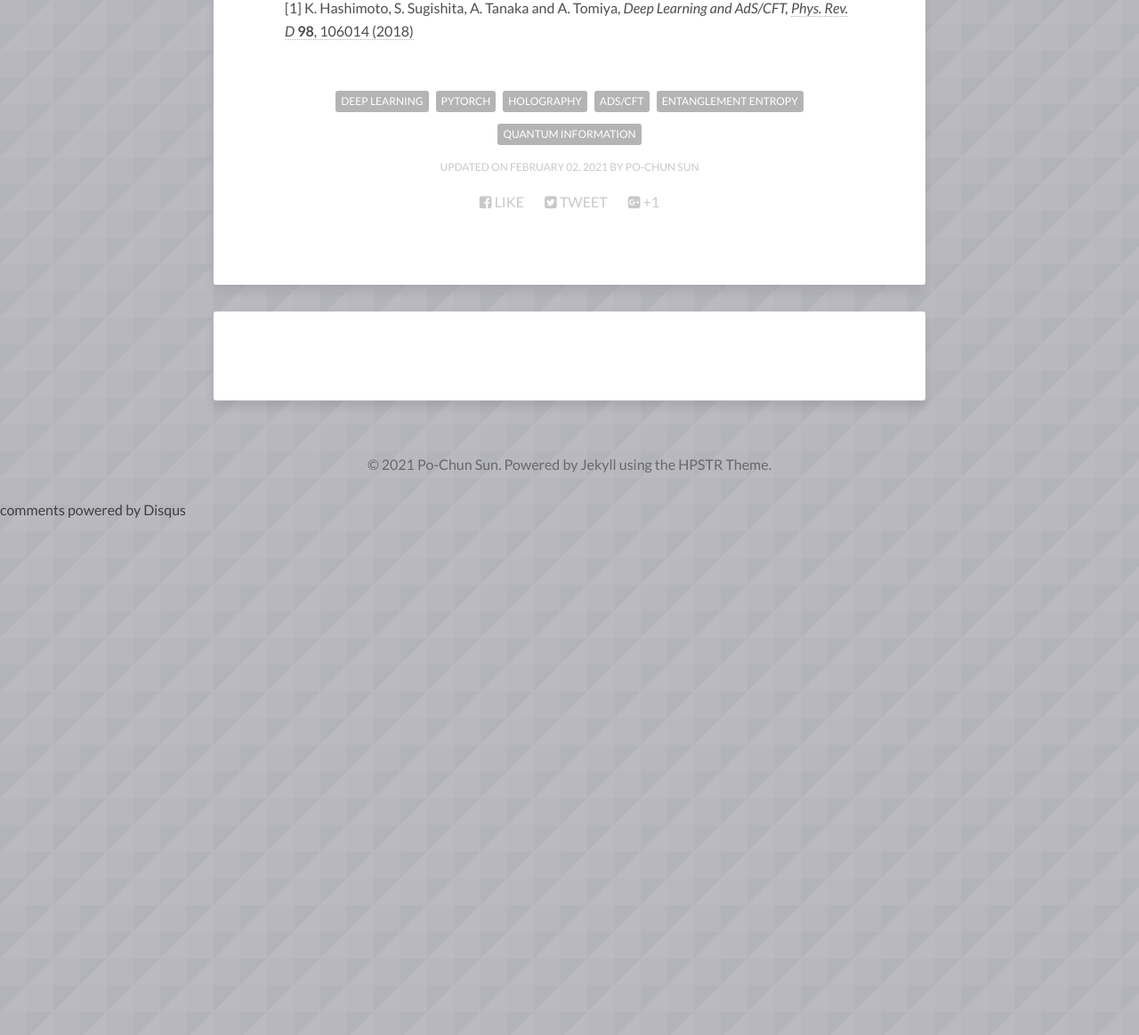
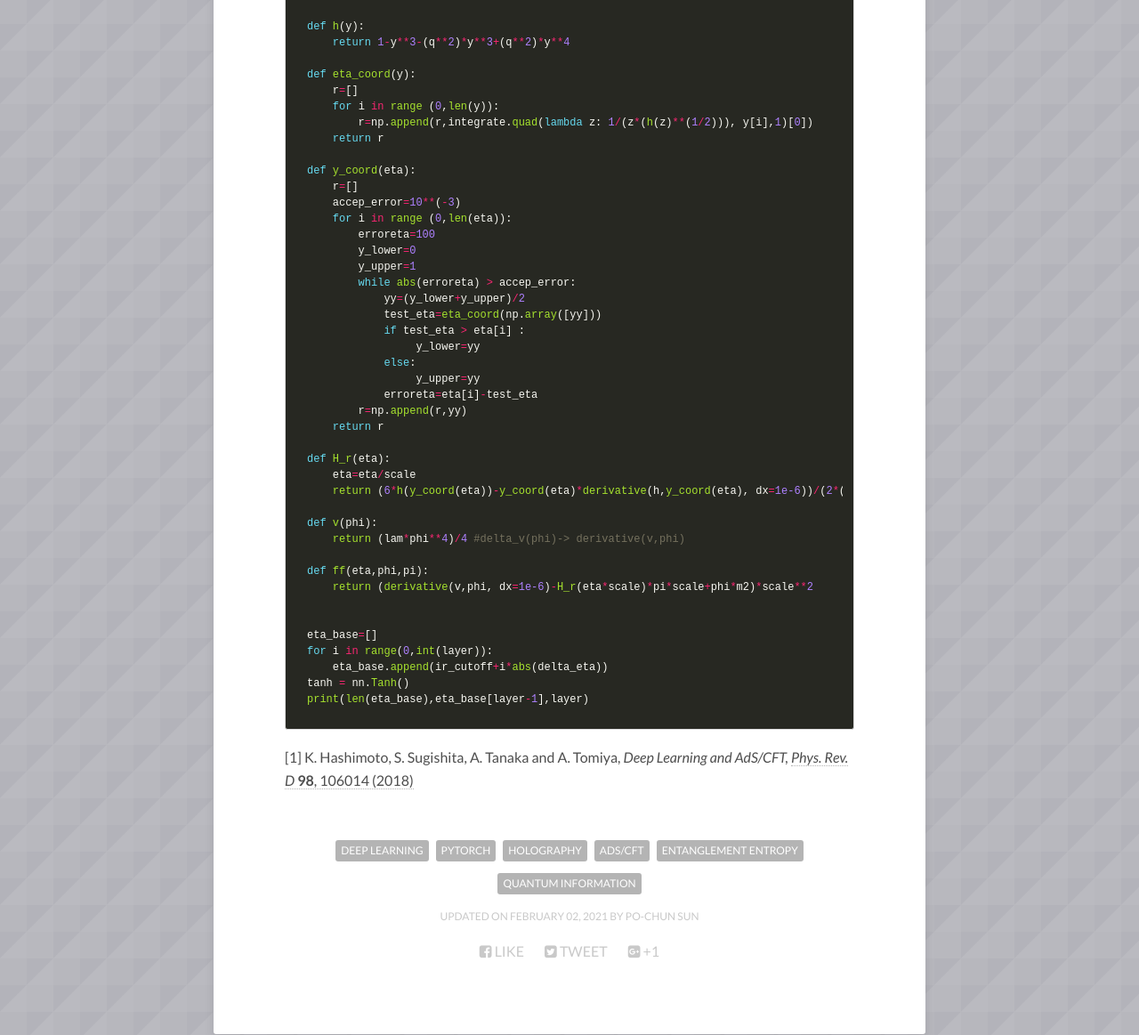
Before and after one commit to pochunsun/pochunsun.github.io, a Jekyll site: the page built from _posts/2021-06-02-sample-post.md, in a window 1280 px wide and 1400 px high, scrolled down 6306 px. Shown: the part 237-1400 px from the top of the window at 89% size. Built offline with Jekyll 4.4.1, drawn with Linux system fonts in a browser that asks for light colours; nearby versions of some CDN libraries; comment, search, counter and statistics services are not loaded; before the commit the page ends 7125 px from its top, so only the background shows below that.

Commit message:
Update 2021-06-02-sample-post.md

````diff
--- a/_posts/2021-06-02-sample-post.md
+++ b/_posts/2021-06-02-sample-post.md
@@ -95,7 +95,51 @@
 
 <img src="https://render.githubusercontent.com/render/math?math=\begin{equation*}\displaystyle z=\text{sech}^{\frac{2}{3}}\left(\frac{3 \eta }{2}\right)\quad ,\qquad H_R(\eta )=3 \coth (3 \eta )\end{equation*}">
 
+```python
+def h(y):
+    return 1-y**3-(q**2)*y**3+(q**2)*y**4
 
+def eta_coord(y):
+    r=[]
+    for i in range (0,len(y)):
+        r=np.append(r,integrate.quad(lambda z: 1/(z*(h(z)**(1/2))), y[i],1)[0])
+    return r
+
+def y_coord(eta):
+    r=[]
+    accep_error=10**(-3)
+    for i in range (0,len(eta)):
+        erroreta=100
+        y_lower=0
+        y_upper=1
+        while abs(erroreta) > accep_error:
+            yy=(y_lower+y_upper)/2
+            test_eta=eta_coord(np.array([yy]))
+            if test_eta > eta[i] :
+                 y_lower=yy
+            else:
+                 y_upper=yy
+            erroreta=eta[i]-test_eta
+        r=np.append(r,yy)
+    return r
+
+def H_r(eta):
+    eta=eta/scale
+    return (6*h(y_coord(eta))-y_coord(eta)*derivative(h,y_coord(eta), dx=1e-6))/(2*(h(y_coord(eta))**(1/2)))
+
+def v(phi):
+    return (lam*phi**4)/4 #delta_v(phi)-> derivative(v,phi)
+
+def ff(eta,phi,pi):
+    return (derivative(v,phi, dx=1e-6)-H_r(eta*scale)*pi*scale+phi*m2)*scale**2
+
+
+eta_base=[]
+for i in range(0,int(layer)):
+    eta_base.append(ir_cutoff+i*abs(delta_eta))
+tanh = nn.Tanh()
+print(len(eta_base),eta_base[layer-1],layer)
+```
 
 
 [1] K. Hashimoto, S. Sugishita, A. Tanaka and A. Tomiya, *Deep Learning and AdS/CFT,* [*Phys. Rev. D* **98**, 106014 (2018)](https://journals.aps.org/prd/abstract/10.1103/PhysRevD.98.046019)
````
